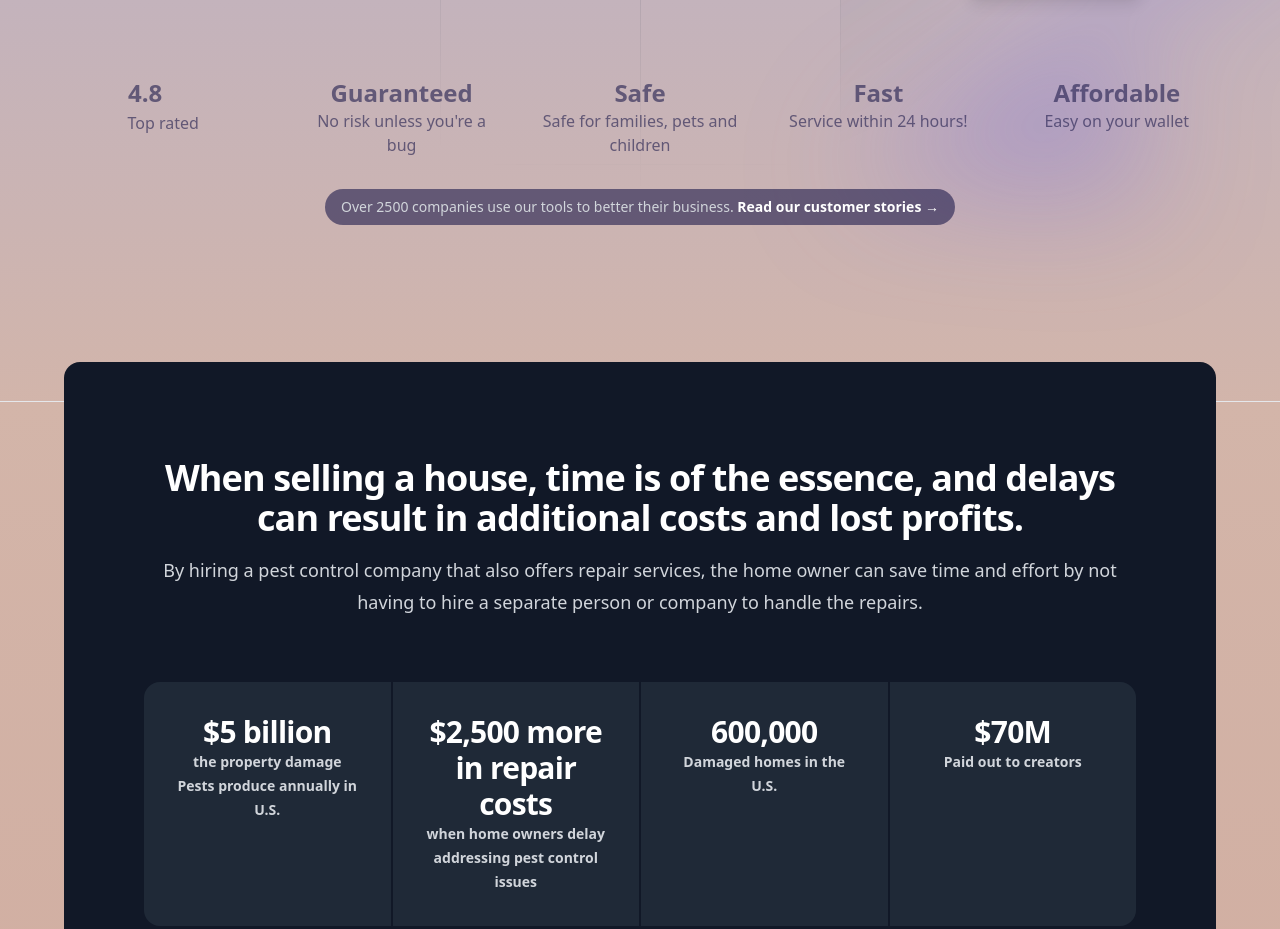
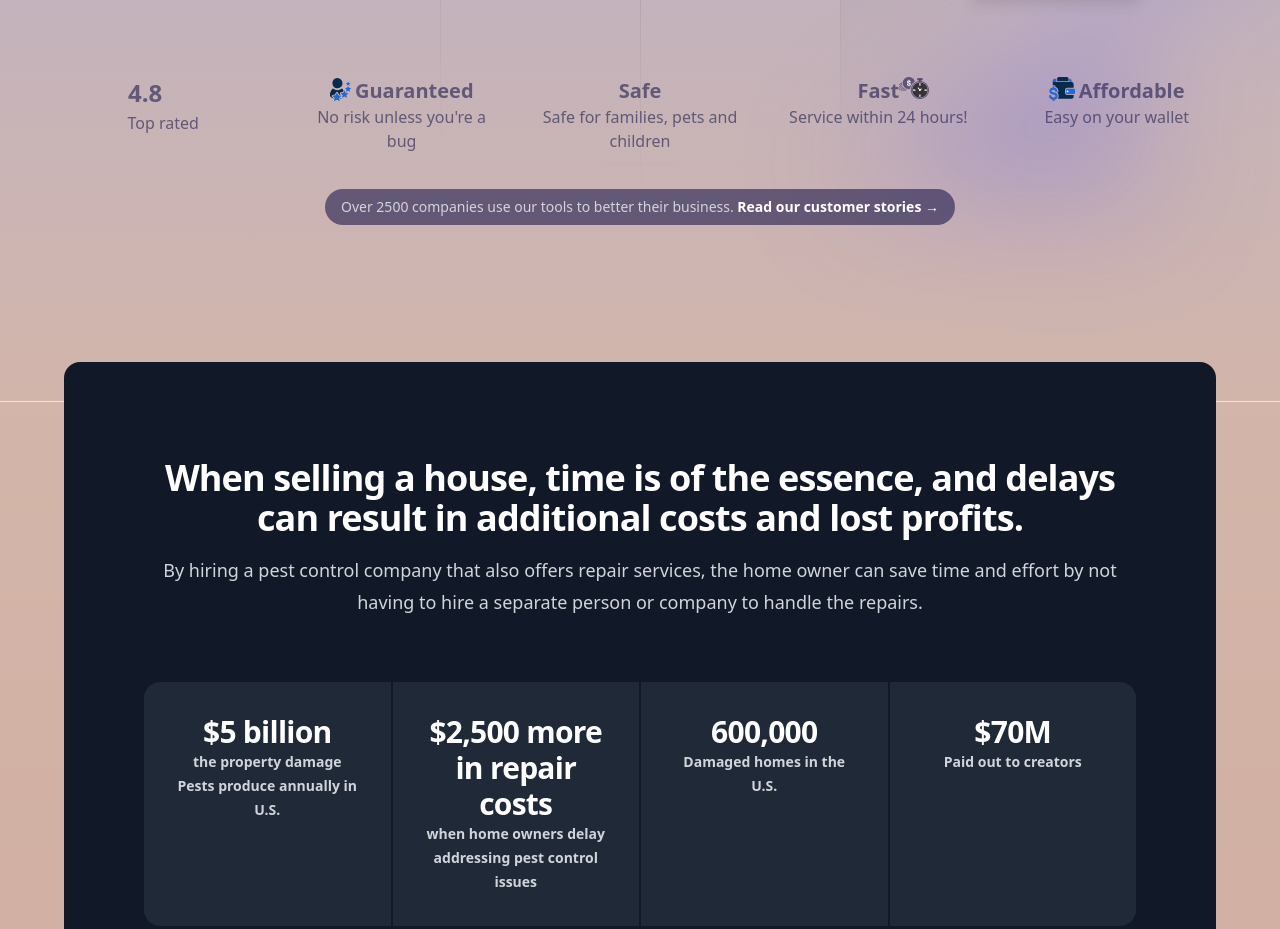
Before and after one commit to gkpk30/evolution-termite, a Gatsby site: page / in a window 1280 px wide. Shown: the part 835-1764 px from the top of the page. Built offline with nearby package versions, Linux system fonts and the light colour scheme; Gatsby itself is replaced by a stand-in of ours; some icons are missing.

Commit message:
done at pc

```diff
--- /dev/null
+++ b/public/page-data/dev-404-page/page-data.json
@@ -0,0 +1 @@
+{"componentChunkName":"component---cache-dev-404-page-js","path":"/dev-404-page/","result":{"data":{"allSiteFunction":{"nodes":[]},"allSitePage":{"nodes":[{"path":"/404/"},{"path":"/404.html"},{"path":"/"},{"path":"/protect-your-home/"},{"path":"/more/about/"},{"path":"/more/reviews/"},{"path":"/pest-control/ant-control/"},{"path":"/pest-control/bee-and-wasp-control/"},{"path":"/pest-control/mosquito-control/"},{"path":"/pest-control/rodent/"},{"path":"/pest-control/termite/"},{"path":"/resources/faq/"},{"path":"/resources/pest-control-safety/"},{"path":"/article/rats-mice-rodent-removal/"},{"path":"/article/important-differences-between-rats-mice/"},{"path":"/article/termites/"}]}},"pageContext":{}},"staticQueryHashes":["3159585216","4211909791"],"slicesMap":{}}
--- a/src/components/InfoClouds.js
+++ b/src/components/InfoClouds.js
@@ -1,6 +1,8 @@
 import React from "react";
 import { Link } from "gatsby";
 import { StarIcon } from "@heroicons/react/24/solid";
+import { StaticImage } from "gatsby-plugin-image";
+
 const stats = [
   { name: "Google reviews", value: "4.8" },
   { name: "Yelp reviews", value: "4.8" },
@@ -32,26 +34,46 @@ export default function InfoClouds() {
             <span className="text-indigo-950/60">Top rated</span>
           </div>
           <div className="text-center col-span-2 max-h-12 w-full object-contain lg:col-span-1">
-            <p className="text-indigo-950/60  text-2xl font-semibold">
-              Guaranteed
-            </p>
-            <span className="text-indigo-950/60">
+            <div className="flex gap-1 justify-center">
+            <img
+                src="/experienceicon.svg"
+                alt="time"
+                className="h-6"
+
+              />
+              <p className="text-indigo-950/60  text-xl font-semibold">
+                Guaranteed{" "}
+              </p>
+
+
+            </div>
+            <span className="text-indigo-950/60 text-center">
               No risk unless you're a bug
             </span>
           </div>
 
           <div className="text-center col-span-2 max-h-12 w-full object-contain lg:col-span-1">
-            <p className="text-indigo-950/60  text-2xl font-semibold">Safe</p>
+            <p className="text-indigo-950/60  text-xl font-semibold ">Safe</p>
             <span className="text-indigo-950/60">
               Safe for families, pets and children
             </span>
           </div>
           <div className="text-center col-span-2 max-h-12 w-full object-contain sm:col-start-2 lg:col-span-1">
-            <p className="text-indigo-950/60 text-2xl font-semibold">Fast</p>
+            <p className="text-indigo-950/60 text-xl font-semibold relative ">
+              Fast{" "}
+              <span className="absolute">
+                <StaticImage src="../images/icons/moneyistime.svg" alt="time" />
+              </span>{" "}
+            </p>
             <span className="text-indigo-950/60">Service within 24 hours!</span>
           </div>
-          <div  className=" text-center col-span-2 col-start-2 max-h-12 w-full object-contain sm:col-start-auto lg:col-span-1" >
-            <p className="text-indigo-950/60  text-2xl font-semibold">Affordable</p>
+          <div className=" text-center col-span-2 col-start-2 max-h-12 w-full object-contain sm:col-start-auto lg:col-span-1">
+            <div className="flex gap-1 justify-center">
+              <img src="/wallet.svg" alt="time" className="h-6" />
+              <p className="text-indigo-950/60  text-xl font-semibold ">
+                Affordable
+              </p>
+            </div>
             <span className="text-indigo-950/60">Easy on your wallet</span>
           </div>
         </div>
```
Also changed, not shown: public/experience icon.svg (added), public/experienceicon.svg (added), public/money is time.svg (added), public/static/15fa296943d75d493dce278e3623c517/30784/experienceicon.webp (added), public/static/30a7a74539f3b3afc3206b994839643b/30784/experienceicon.webp (added), public/static/4e2159a3521d13f0d0035e7ec27fc63f/264f2/moneyistime.webp (added), public/static/4e2159a3521d13f0d0035e7ec27fc63f/30784/moneyistime.webp (added), public/static/4e2159a3521d13f0d0035e7ec27fc63f/aae70/moneyistime.webp (added), public/static/7bb4ccad9130eb11e6bd60ccec870305/e73fe/moneyistime.webp (added), public/static/8641240f1aa95bf2face16c7e7cdfd50/30784/experienceicon.webp (added), public/wallet.svg (added), src/images/icons/experienceicon.svg (added), src/images/icons/moneyistime.svg (added), src/images/icons/wallet.svg (added), 3 more files.
